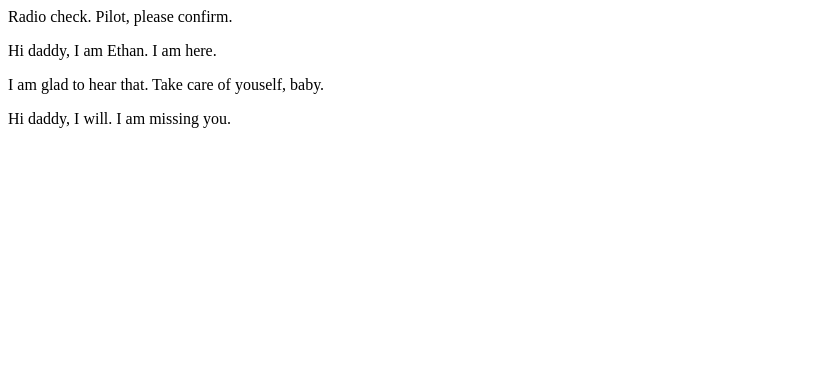
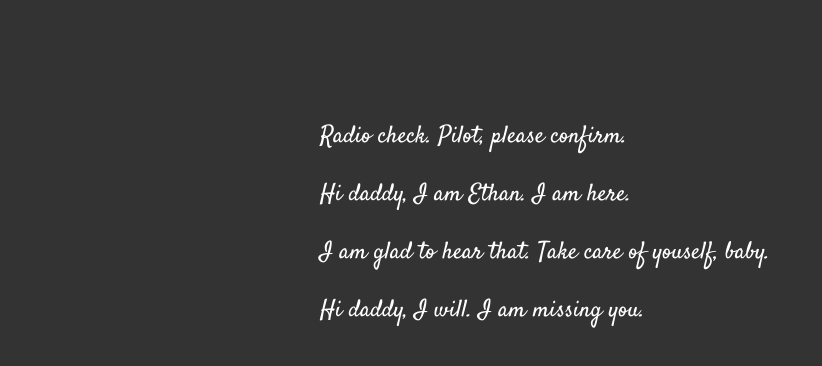
Before and after one commit to Daviddong091216/communication-log, a plain HTML site: page index.html in a window 1280 px wide. Shown: the whole page, without its empty margins (0-822 px from the left). Drawn offline with Linux system fonts and the light colour scheme.

Commit message:
Ethan added more style

```diff
--- a/index.html
+++ b/index.html
@@ -1,4 +1,8 @@
 <html>
+    <head>
+        <link rel="stylesheet" type="text/css" href="style.css">
+        <link href="https://fonts.googleapis.com/css?family=Satisfy" rel="stylesheet">
+    </head>
     <body>
         <p>Radio check. Pilot, please confirm.</p>
         <p>Hi daddy, I am Ethan. I am here.</p>
--- /dev/null
+++ b/style.css
@@ -0,0 +1,7 @@
+body {
+    color: white;
+    background-color: #333;
+    font-size: 150%;
+    font-family: 'Satisfy', cursive;
+    margin: 5em 25%;
+}
```
